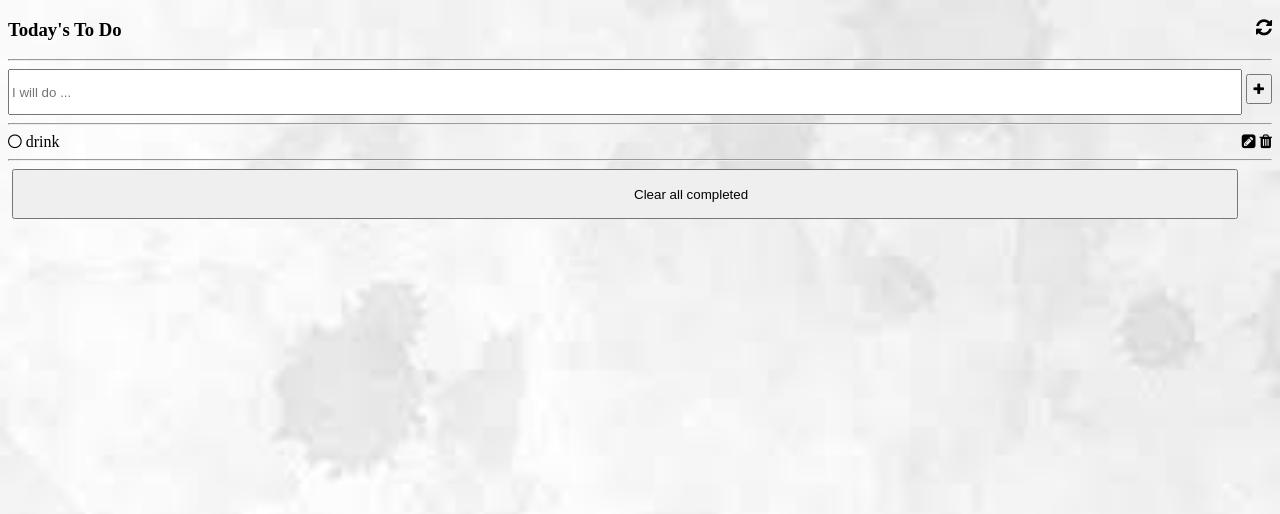
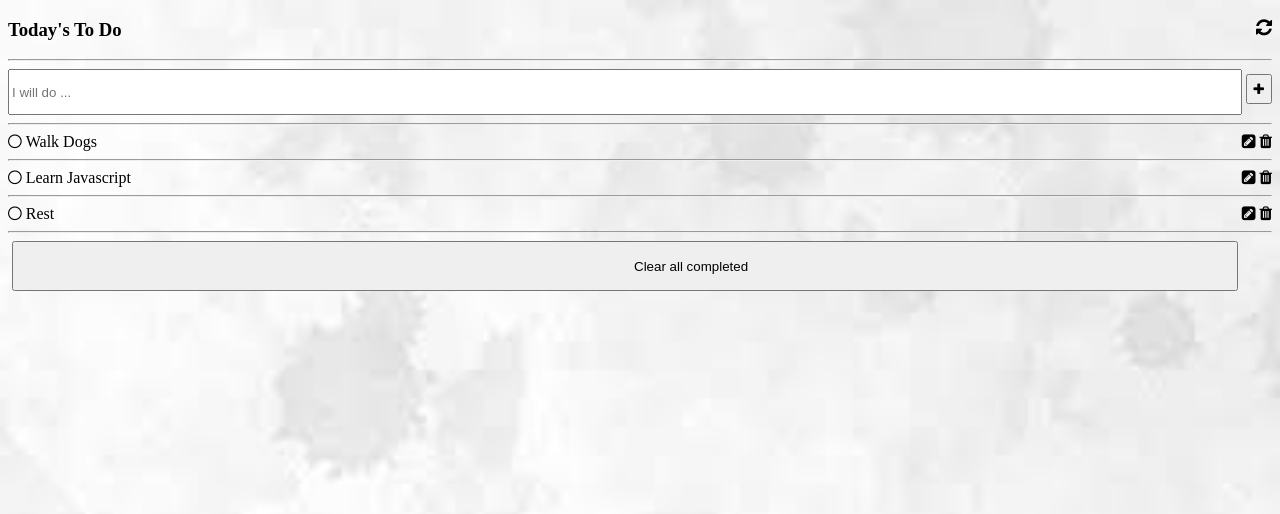
Before and after one commit to uchexm/To-do-app, a website built with webpack: page src/index.html in a window 1280 px wide. Built offline with nearby package versions, Linux system fonts and the light colour scheme.

Commit message:
Add array of objects to index.js and updated README.md

```diff
--- a/src/index.html
+++ b/src/index.html
@@ -40,7 +40,7 @@
       </header>
       <div id="todos-list">
         <div class="tod" id="0">
-          <!i class="fa fa-check-circle" aria-hidden="true"></i>
+          <!--<!i class="fa fa-check-circle" aria-hidden="true"></i>
           <i class="fa fa-circle-thin" aria-hidden="true"></i>
           <p id="checked" class="checked">
             drink
@@ -48,9 +48,8 @@
               <i class="fa fa-pencil-square" aria-hidden="true"></i>
               <i class="fa fa-trash" aria-hidden="true"></i>
             </i>
-          </p>
+          </p>-->
         </div>
-        <hr />
       </div>
     </section>
     <footer>
--- a/src/index.js
+++ b/src/index.js
@@ -4,9 +4,47 @@ import _ from "lodash";
 import "./style.css";
 
 const body = document.getElementById("todos-list");
-let taskno = 0;
-let taskLists = [];
+// let taskno = 0;
+const taskLists = [
+  {
+    description: "Walk Dogs",
+    completed: false,
+    index: 0,
+  },
+  {
+    description: "Learn Javascript",
+    completed: false,
+    index: 1,
+  },
+  {
+    description: "Rest",
+    completed: false,
+    index: 2,
+  },
+];
 
+const printTasks = (task) => {
+  const newDiv = document.querySelector(".tod");
+  newDiv.innerHTML += `
+    <div class="tod" id="${task.index}">
+          <i class="fa fa-circle-thin" aria-hidden="true"></i>
+          <p id="checked" class="checked">
+            ${task.description}
+            <i id="af">
+              <i class="fa fa-pencil-square" aria-hidden="true"></i>
+              <i class="fa fa-trash" aria-hidden="true"></i>
+            </i>
+          </p>
+        </div>
+        <hr />
+    `;
+};
+
+document.addEventListener("DOMContentLoaded", () => {
+  taskLists.sort((a, b) => a.index - b.index).map((item) => printTasks(item));
+});
+
+/*
 function printfn() {
   body.replaceChildren();
   const localtasks = JSON.parse(localStorage.getItem("tasks"));
@@ -49,3 +87,5 @@ addicn.addEventListener("click", () => {
     document.forms[0].reset();
   }
 });
+
+*/
```
Also changed, not shown: dist/index.html, dist/main.js, dist/main.js.LICENSE.txt (deleted), dist/runtime.js (added).
